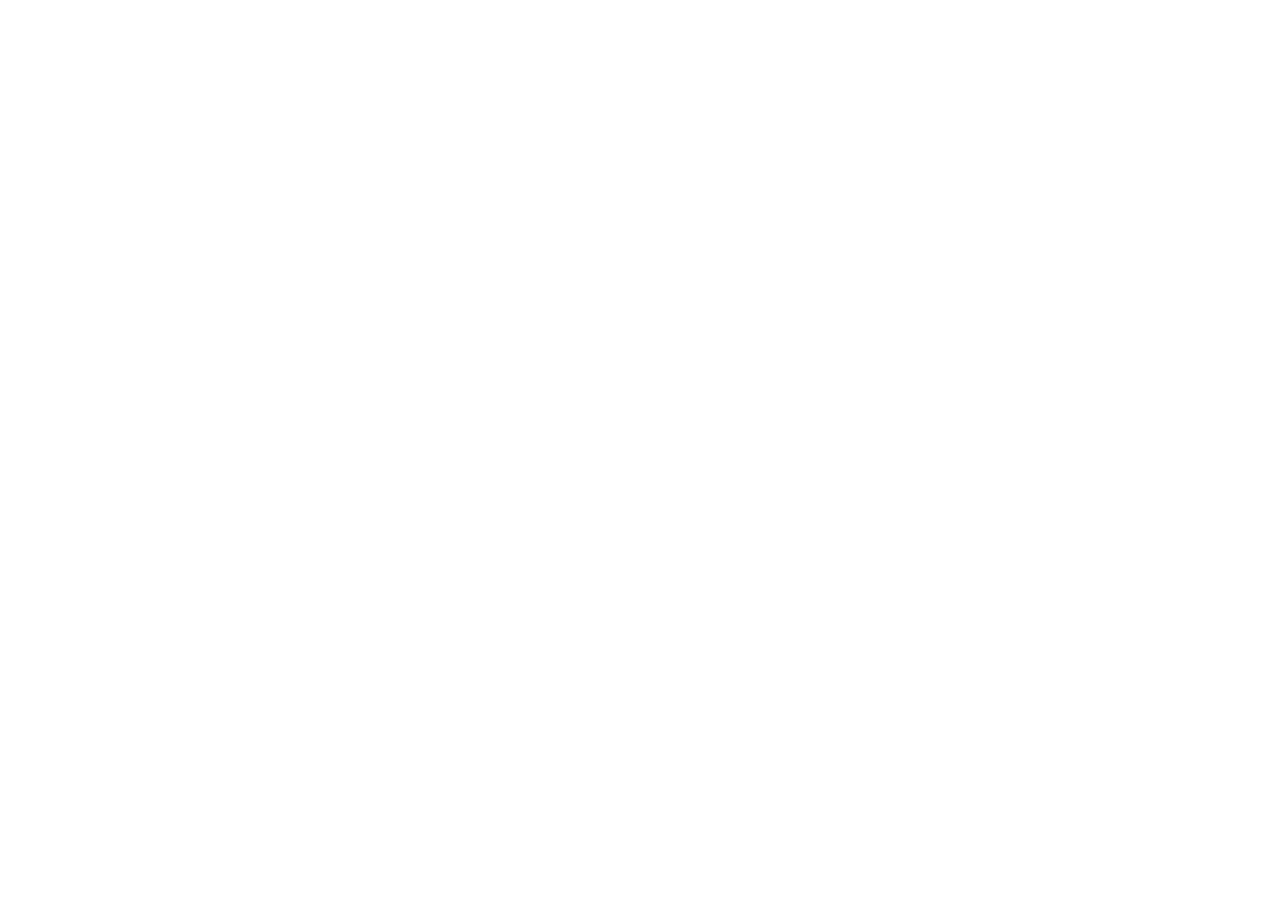
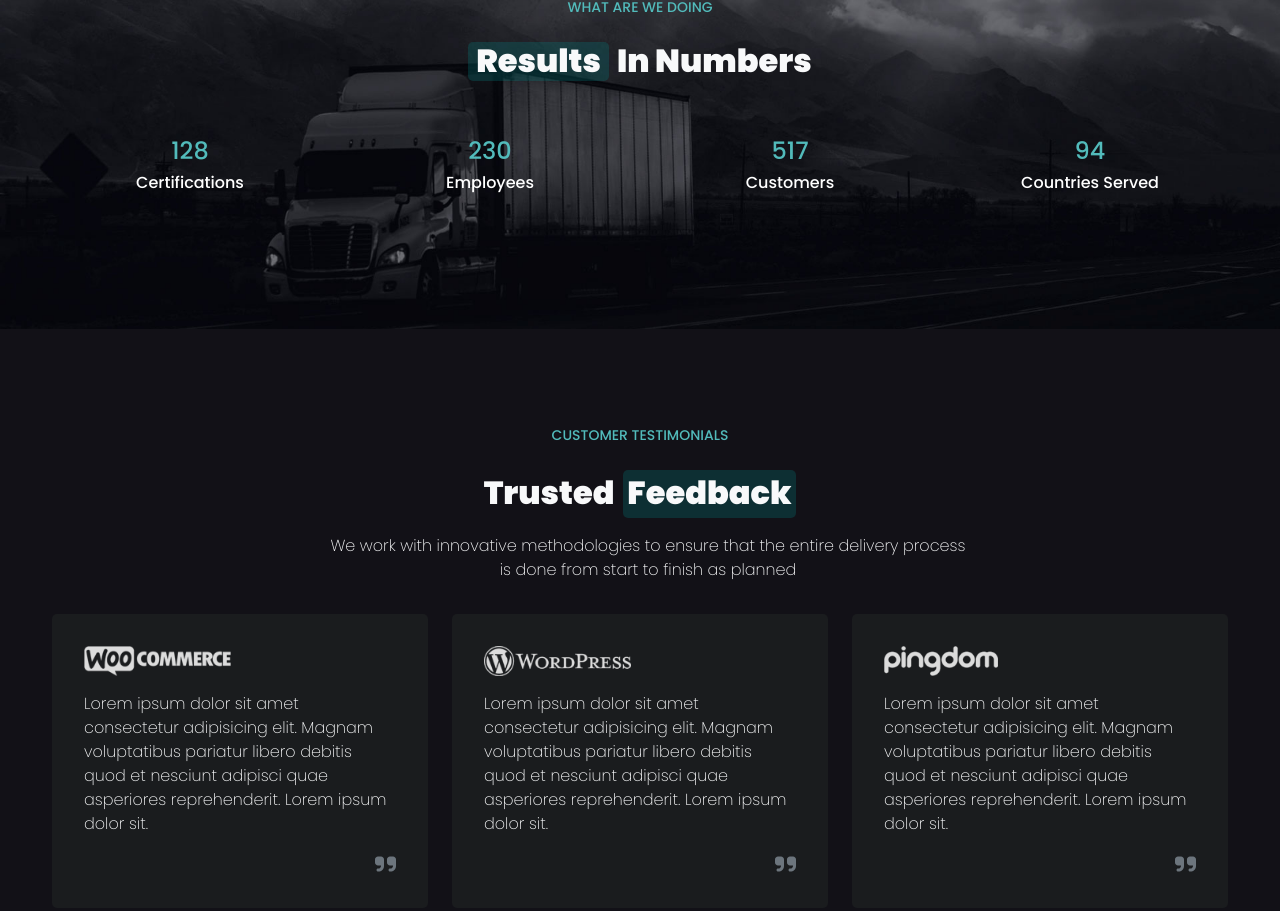
Before and after one commit to ariannagreco3393/proj-html-vuejs, a Vue app: page / in a window 1280 px wide. Shown: the part 2553-3464 px from the top of the page. Before the commit the page ends 2454 px from the top, so only its background shows below. Built offline with nearby package versions, Linux system fonts and the light colour scheme.

Commit message:
add testimonials section

```diff
--- a/src/assets/scss/style.scss
+++ b/src/assets/scss/style.scss
@@ -106,3 +106,54 @@
     }
   }
 }
+
+
+/* procedure section */
+
+.procedure {
+  padding: 6rem 0;
+  background-color: $bg-light-green;
+  .large_container {
+    max-width: 1400px;
+    margin: -30px auto 0;
+  }
+  .col {
+    width: 100%;
+  }
+  .line {
+    height: 4px;
+    color: $font-button-dark;
+  }
+  .number_line {
+    width: 25px;
+    height: 25px;
+    background-color: rgb(180, 206, 206);
+    border-radius: 50%;
+    p {
+      color: $font-button-dark;
+    }
+  }
+}
+
+/* what are we doing */
+
+.what_are_we_doing {
+  background-image: url("@/assets/img/bg-10.jpg");
+  background-position: center;
+  background-size: cover;
+
+  padding: 6rem 0 8rem;
+  .results {
+    background-color: rgba(3, 132, 132, 0.257);
+    padding: 0 0.5rem;
+    border-radius: 5px;
+  }
+  .result_number {
+    h4 {
+      color: $font-button-light;
+    }
+    h6 {
+      color: $white;
+    }
+  }
+}
--- a/src/components/mainComponent.vue
+++ b/src/components/mainComponent.vue
@@ -2,59 +2,93 @@
   <main id="site_main">
     <whoWeAre />
     <mainServices />
-    <section class="procedure">
+    <procedure />
+    <whatAreWeDoing />
+    <section class="main_services bg_dark">
       <div class="container">
         <div class="row text-center">
-          <small class="text_green font_500">HOW IT WORKS IN PRACTICE</small>
-          <div class="excellence d-flex justify-content-center mt-4">
-            <h2 class="light_excellence text_dark_green bg_light font_900">
-              Logistical
-            </h2>
-            <h2 class="font_900">Procedure</h2>
+          <small class="text_green font_500">CUSTOMER TESTIMONIALS</small>
+          <div
+            class="
+              excellence
+              d-flex
+              align-items-center
+              justify-content-center
+              mt-4
+            "
+          >
+            <h2 class="text-light font_900">Trusted</h2>
+            <h2 class="services text-light font_900">Feedback</h2>
           </div>
-          <p class="font_200 m-2">
+          <p class="font_200 m-2 text-light">
             We work with innovative methodologies to ensure that the entire
-            delivery process <br> is done from start to finish as planned
+            delivery process <br />
+            is done from start to finish as planned
           </p>
         </div>
-      </div>
-      <hr class="line" />
-      <div class="large_container">
-        <div class="row text-center">
-          <div class="col d-flex flex-column align-items-center">
-            <div class="number_line d-flex justify-content-center">
-              <p class="font_500">01</p>
+        <div class="row mt-4">
+          <div class="col-4">
+            <div class="square text-light">
+              <img
+                height="30px"
+                class="testimonial_logo"
+                src="@/assets/img/logo-1.png"
+                alt=""
+              />
+              <p class="font_200 mt-3">
+                Lorem ipsum dolor sit amet consectetur adipisicing elit. Magnam
+                voluptatibus pariatur libero debitis quod et nesciunt adipisci
+                quae asperiores reprehenderit. Lorem ipsum dolor sit.
+              </p>
+              <div class="quote_icon d-flex justify-content-end">
+                <font-awesome-icon
+                  class="text-secondary fs-4"
+                  icon="fa-solid fa-quote-right"
+                />
+              </div>
             </div>
-            <h5 class="mt-3">Collection of information</h5>
-            <p class="font_200">Lorem ipsum dolor sit amet consectetur.</p>
           </div>
-          <div class="col d-flex flex-column align-items-center">
-            <div class="number_line d-flex justify-content-center">
-              <p class="font_500">02</p>
+          <div class="col-4">
+            <div class="square text-light">
+              <img
+                height="30px"
+                class="testimonial_logo"
+                src="@/assets/img/logo-2.png"
+                alt=""
+              />
+              <p class="font_200 mt-3">
+                Lorem ipsum dolor sit amet consectetur adipisicing elit. Magnam
+                voluptatibus pariatur libero debitis quod et nesciunt adipisci
+                quae asperiores reprehenderit. Lorem ipsum dolor sit.
+              </p>
+              <div class="quote_icon d-flex justify-content-end">
+                <font-awesome-icon
+                  class="text-secondary fs-4"
+                  icon="fa-solid fa-quote-right"
+                />
+              </div>
             </div>
-            <h5 class="mt-3">Service Invoice Sending</h5>
-            <p class="font_200">Lorem ipsum dolor sit amet consectetur.</p>
           </div>
-          <div class="col d-flex flex-column align-items-center">
-            <div class="number_line d-flex justify-content-center">
-              <p class="font_500">03</p>
+          <div class="col-4">
+            <div class="square text-light">
+              <img
+                height="30px"
+                class="testimonial_logo"
+                src="@/assets/img/logo-3.png"
+                alt=""
+              />
+              <p class="font_200 mt-3">
+                Lorem ipsum dolor sit amet consectetur adipisicing elit. Magnam
+                voluptatibus pariatur libero debitis quod et nesciunt adipisci
+                quae asperiores reprehenderit. Lorem ipsum dolor sit.
+              </p>
+              <div class="quote_icon d-flex justify-content-end">
+                <font-awesome-icon
+                  class="text-secondary fs-4"
+                  icon="fa-solid fa-quote-right"
+                />
+              </div>
             </div>
-            <h5 class="mt-3">Widthdrawal of Cargo</h5>
-            <p class="font_200">Lorem ipsum dolor sit amet consectetur.</p>
-          </div>
-          <div class="col d-flex flex-column align-items-center">
-            <div class="number_line d-flex justify-content-center">
-              <p class="font_500">04</p>
-            </div>
-            <h5 class="mt-3">Transport Customer Order</h5>
-            <p class="font_200">Lorem ipsum dolor sit amet consectetur.</p>
-          </div>
-          <div class="col d-flex flex-column align-items-center">
-            <div class="number_line d-flex justify-content-center">
-              <p class="font_500">05</p>
-            </div>
-            <h5 class="mt-3">Successful Delivery</h5>
-            <p class="font_200">Lorem ipsum dolor sit amet consectetur.</p>
           </div>
         </div>
       </div>
@@ -65,11 +99,15 @@
 <script>
 import whoWeAre from "@/components/whoWeAreComponent.vue";
 import mainServices from "@/components/mainServicesComponent.vue";
+import procedure from "@/components/procedureComponent.vue";
+import WhatAreWeDoing from "@/components/whatAreWeDoingComponent.vue";
 export default {
   name: "mainComponent",
   components: {
     whoWeAre,
     mainServices,
+    procedure,
+    WhatAreWeDoing,
   },
 };
 </script>
@@ -78,28 +116,9 @@
 @import "@/assets/scss/variables.scss";
 @import "@/assets/scss/partials/_commonRules";
 
-.procedure {
-  padding: 6rem 0;
-  background-color: $bg-light-green;
-  .large_container {
-    max-width: 1400px;
-    margin: -30px auto 0;
-  }
-  .col {
-    width: 100%;
-  }
-  .line {
-    height: 4px;
-    color: $font-button-dark;
-  }
-  .number_line {
-    width: 25px;
-    height: 25px;
-    background-color: rgb(180, 206, 206);
-    border-radius: 50%;
-    p {
-      color: $font-button-dark;
-    }
+.square {
+  .testimonial_logo {
+    filter: invert(1);
   }
 }
 </style>
--- /dev/null
+++ b/src/components/procedureComponent.vue
@@ -0,0 +1,71 @@
+<template>
+  <section class="procedure">
+    <div class="container">
+      <div class="row text-center">
+        <small class="text_green font_500">HOW IT WORKS IN PRACTICE</small>
+        <div class="excellence d-flex justify-content-center mt-4">
+          <h2 class="light_excellence text_dark_green bg_light font_900">
+            Logistical
+          </h2>
+          <h2 class="font_900">Procedure</h2>
+        </div>
+        <p class="font_200 m-2">
+          We work with innovative methodologies to ensure that the entire
+          delivery process <br />
+          is done from start to finish as planned
+        </p>
+      </div>
+    </div>
+    <hr class="line" />
+    <div class="large_container">
+      <div class="row text-center">
+        <div class="col d-flex flex-column align-items-center">
+          <div class="number_line d-flex justify-content-center">
+            <p class="font_500">01</p>
+          </div>
+          <h5 class="mt-3">Collection of information</h5>
+          <p class="font_200">Lorem ipsum dolor sit amet consectetur.</p>
+        </div>
+        <div class="col d-flex flex-column align-items-center">
+          <div class="number_line d-flex justify-content-center">
+            <p class="font_500">02</p>
+          </div>
+          <h5 class="mt-3">Service Invoice Sending</h5>
+          <p class="font_200">Lorem ipsum dolor sit amet consectetur.</p>
+        </div>
+        <div class="col d-flex flex-column align-items-center">
+          <div class="number_line d-flex justify-content-center">
+            <p class="font_500">03</p>
+          </div>
+          <h5 class="mt-3">Widthdrawal of Cargo</h5>
+          <p class="font_200">Lorem ipsum dolor sit amet consectetur.</p>
+        </div>
+        <div class="col d-flex flex-column align-items-center">
+          <div class="number_line d-flex justify-content-center">
+            <p class="font_500">04</p>
+          </div>
+          <h5 class="mt-3">Transport Customer Order</h5>
+          <p class="font_200">Lorem ipsum dolor sit amet consectetur.</p>
+        </div>
+        <div class="col d-flex flex-column align-items-center">
+          <div class="number_line d-flex justify-content-center">
+            <p class="font_500">05</p>
+          </div>
+          <h5 class="mt-3">Successful Delivery</h5>
+          <p class="font_200">Lorem ipsum dolor sit amet consectetur.</p>
+        </div>
+      </div>
+    </div>
+  </section>
+</template>
+
+<script>
+export default {
+    name: 'procedureComponent'
+}
+</script>
+
+<style lang="scss" scoped>
+@import "@/assets/scss/variables.scss";
+@import "@/assets/scss/partials/_commonRules";
+</style>
--- /dev/null
+++ b/src/components/whatAreWeDoingComponent.vue
@@ -0,0 +1,50 @@
+<template>
+  <section class="what_are_we_doing">
+    <div class="container">
+      <div class="row text-center">
+        <small class="text_green font_500">WHAT ARE WE DOING</small>
+        <div class="excellence text-light d-flex justify-content-center mt-4">
+          <h2 class="results text-light font_900">Results</h2>
+          <h2 class="text-light font_900">In Numbers</h2>
+        </div>
+      </div>
+      <div class="row mt-5">
+        <div class="col-3">
+          <div class="result_number text-center">
+            <h4>128</h4>
+            <h6>Certifications</h6>
+          </div>
+        </div>
+        <div class="col-3">
+          <div class="result_number text-center">
+            <h4>230</h4>
+            <h6>Employees</h6>
+          </div>
+        </div>
+        <div class="col-3">
+          <div class="result_number text-center">
+            <h4>517</h4>
+            <h6>Customers</h6>
+          </div>
+        </div>
+        <div class="col-3">
+          <div class="result_number text-center">
+            <h4>94</h4>
+            <h6>Countries Served</h6>
+          </div>
+        </div>
+      </div>
+    </div>
+  </section>
+</template>
+
+<script>
+export default {
+  name: "WhatAreWeDoingComponent",
+};
+</script>
+
+<style lang="scss" scoped>
+@import "@/assets/scss/variables.scss";
+@import "@/assets/scss/partials/_commonRules";
+</style>
```
